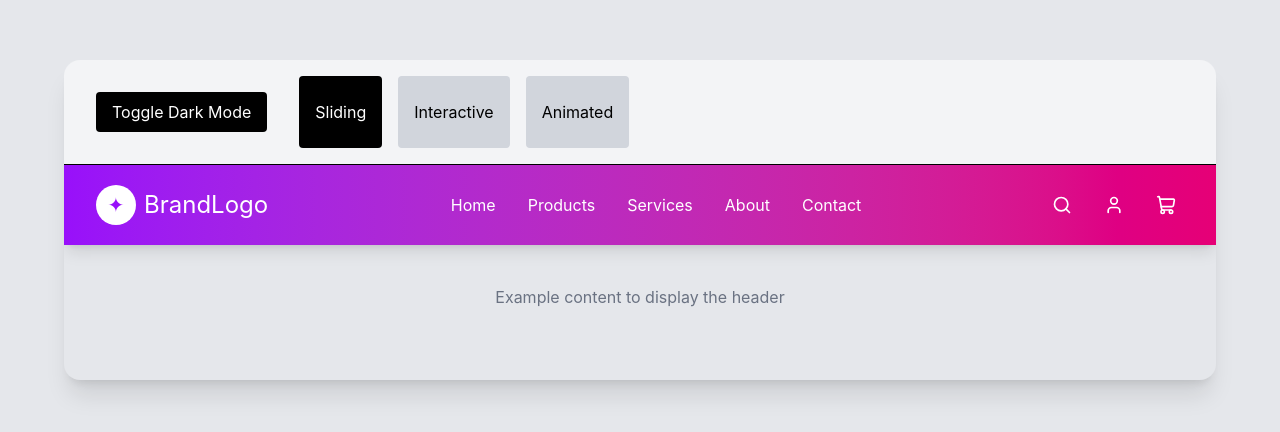
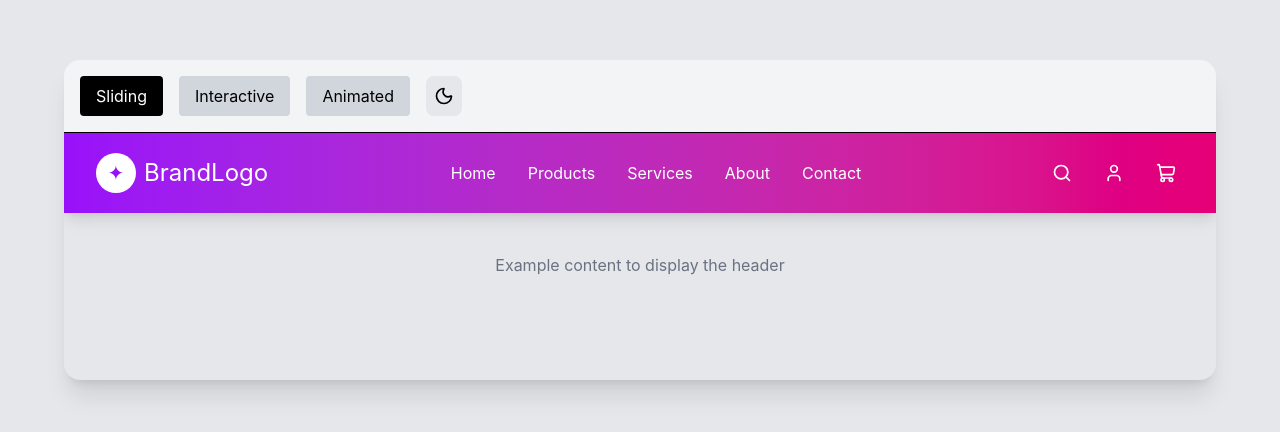
Before and after one commit to faidrn/HeaderLab, a React (Vite) app: page / in a window 1280 px wide. Shown: the part 180-612 px from the top of the page. Built offline with nearby package versions, Linux system fonts and the light colour scheme.

Commit message:
feat(dark-mode): replace toggle button with animated sun/moon icons
- Update HeaderShowcase to use animated sun and moon icons for theme toggle
- Improve visual feedback and user experience for dark mode switching

```diff
--- a/src/pages/HeaderShowcase.jsx
+++ b/src/pages/HeaderShowcase.jsx
@@ -4,6 +4,8 @@ import { SlidingHeader, InteractiveHeader, AnimatedHeader } from "../components/
 import { menuSlidingHeader, iconsSlidingHeader } from "../components/headers/SlidingHeader/slidingHeader.data";
 import { categories, iconsInteractiveHeader, buttonInteractiveHeader } from "../components/headers/InteractiveHeader/interactiveHeader.data";
 import { navItemsAnimatedHeader, buttonAnimatedHeader } from "../components/headers/AnimatedHeader/animatedHeader.data";
+import { Sun, Moon } from "lucide-react";
+import { motion } from "motion/react";
 
 
 const HeaderShowcase = () => {
@@ -27,13 +29,6 @@ const HeaderShowcase = () => {
                 className="p-4 border-b flex gap-4 bg-gray-100 dark:bg-gray-900 transition-colors"
             >
                 <button
-                    onClick={() => setDarkMode(!darkMode)}
-                    className="px-4 py-2 m-4 bg-black text-white dark:bg-white dark:text-black rounded"
-                >
-                    Toggle Dark Mode
-                </button>
-
-                <button
                     onClick={() => setActive("sliding")}
                     className="px-4 py-2 bg-black text-white rounded"
                 >
@@ -52,6 +47,21 @@ const HeaderShowcase = () => {
                     className="px-4 py-2 bg-gray-300 rounded"
                 >
                     Animated
+                </button>
+
+                <button
+                    onClick={() => setDarkMode(!darkMode)}
+                    className="p-2 rounded-lg bg-gray-200 text-black dark:bg-gray-800 dark:text-white transition-colors"
+                >
+                    <motion.div
+                        key={darkMode ? "sun" : "moon"}
+                        initial={{ rotate: -90, opacity: 0 }}
+                        animate={{ rotate: 0, opacity: 1 }}
+                        exit={{ rotate: 90, opacity: 0 }}
+                        transition={{ duration: 0.3 }}
+                    >
+                        {darkMode ? <Sun size={20} /> : <Moon size={20} />}
+                    </motion.div>
                 </button>
             </div>
 
```
